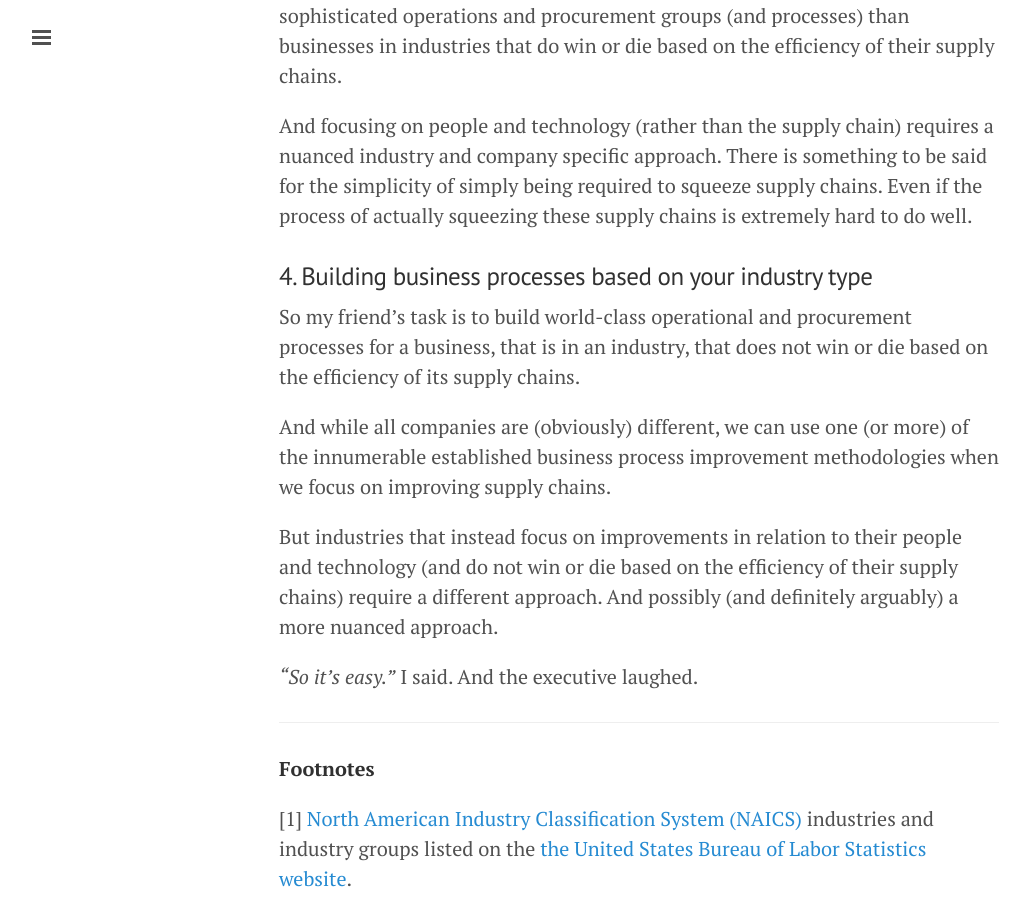
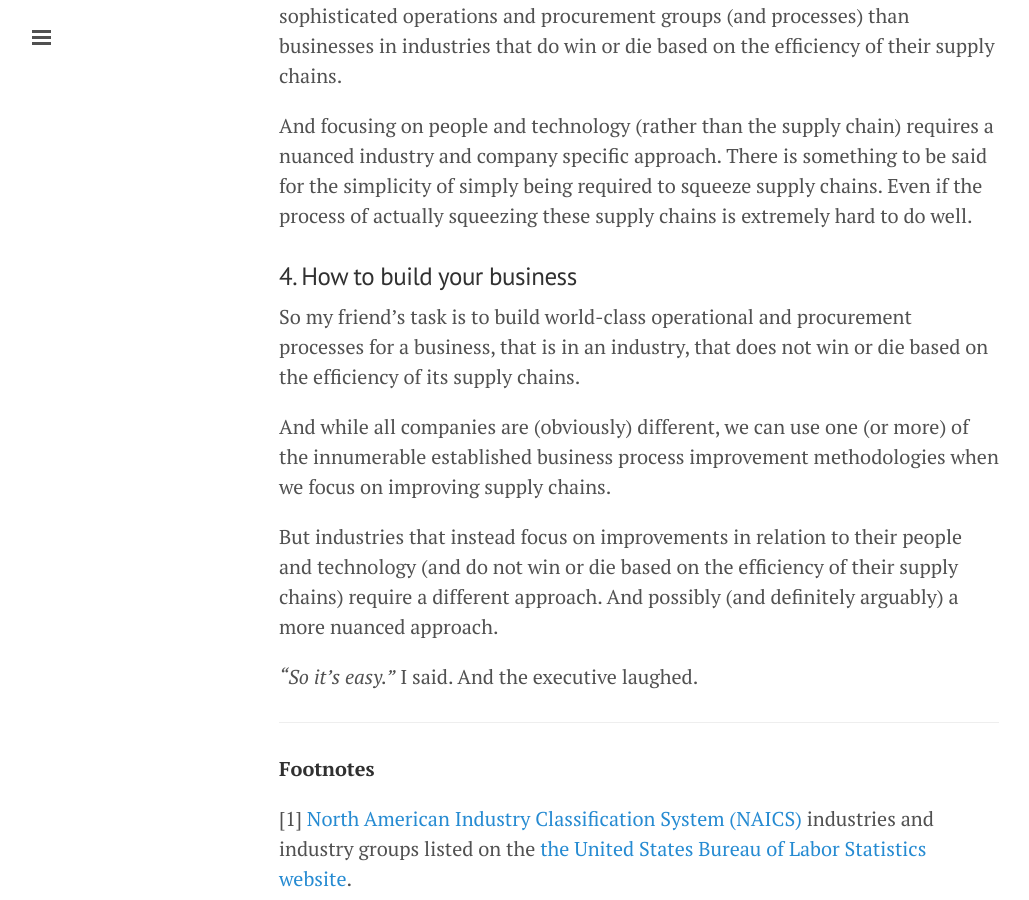
Before and after one commit to imclaren/blog, a Jekyll site: the page built from _posts/2014-09-17-procurement.md, in a window 1280 px wide and 900 px high, scrolled down 3339 px. Shown: the whole window, without its empty margins (1-1030 px from the left). Built offline with Jekyll 4.4.1, drawn with Linux system fonts in a browser that asks for light colours; Markdown is read by kramdown in place of the engine named in the settings.

Commit message:
procurement

```diff
--- a/_posts/2014-09-17-procurement.md
+++ b/_posts/2014-09-17-procurement.md
@@ -109,7 +109,7 @@ Therefore, if our business is in an industry that does not live or die based on
 
 And focusing on people and technology (rather than the supply chain) requires a nuanced industry and company specific approach.  There is something to be said for the simplicity of simply being required to squeeze supply chains.  Even if the process of actually squeezing these supply chains is extremely hard to do well.
 
-### 4. Building business processes based on your industry type
+### 4. How to build your business
 
 So my friend's task is to build world-class operational and procurement processes for a business, that is in an industry, that does not win or die based on the efficiency of its supply chains.
 
```
